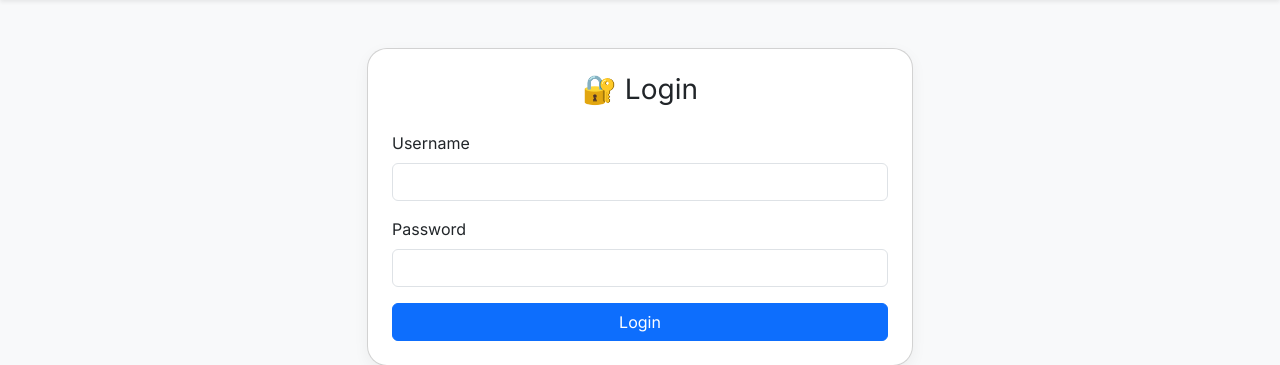
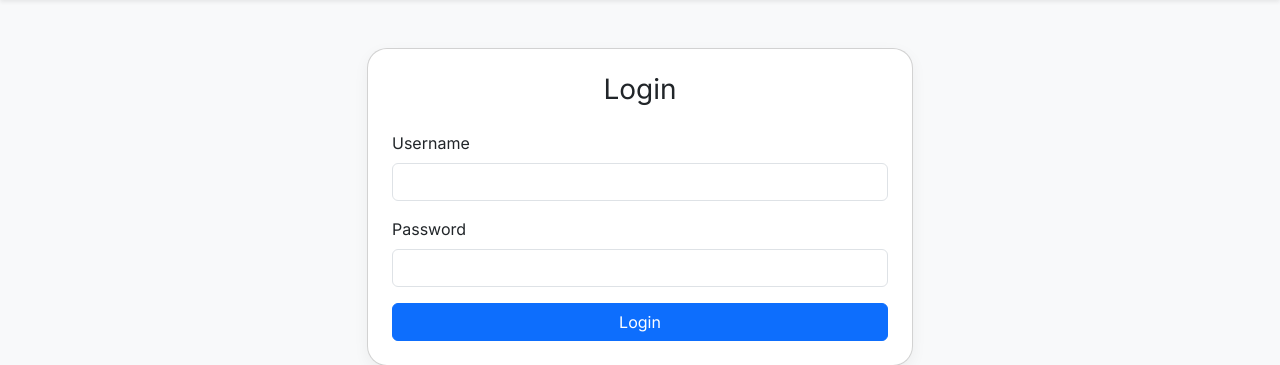
Before and after one commit to Enochteo/resume-analyzer, a Flask app: page /login in a window 1280 px wide. Shown: the part 58-423 px from the top of the page. Run offline with Flask 3, Linux system fonts and the light colour scheme.

Commit message:
Update login.html

```diff
--- a/templates/login.html
+++ b/templates/login.html
@@ -5,7 +5,7 @@
 <div class="container mt-5">
   <div class="col-md-6 offset-md-3">
     <div class="card p-4">
-      <h3 class="text-center mb-4">🔐 Login</h3>
+      <h3 class="text-center mb-4">Login</h3>
       {% if error %}
         <div class="alert alert-danger">{{ error }}</div>
       {% endif %}
```
